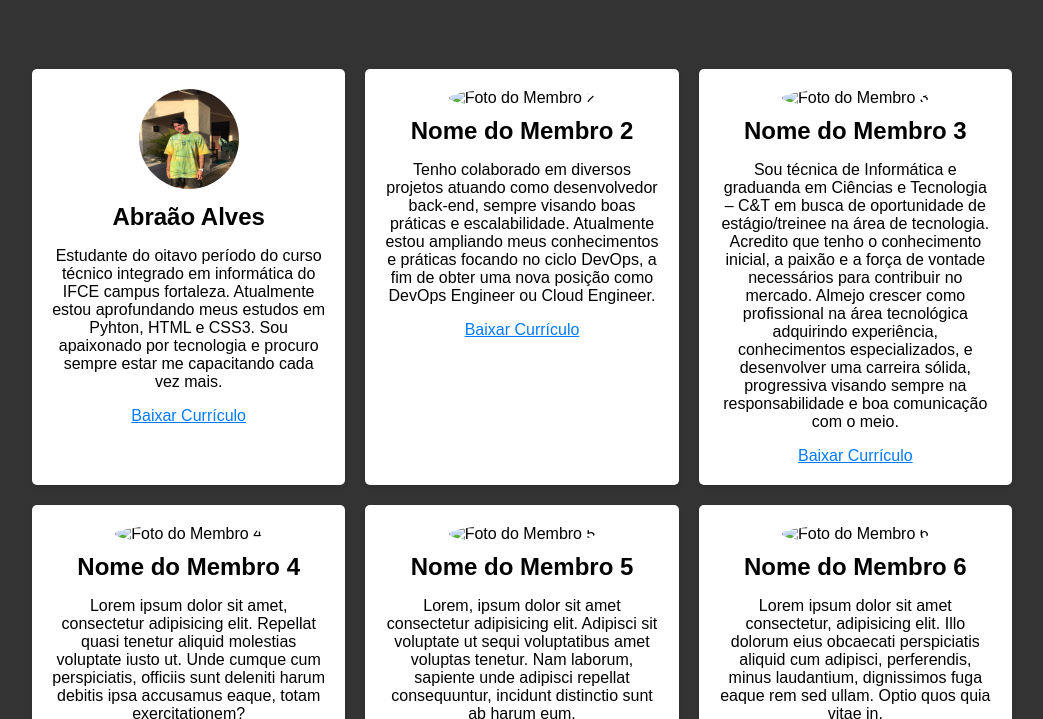
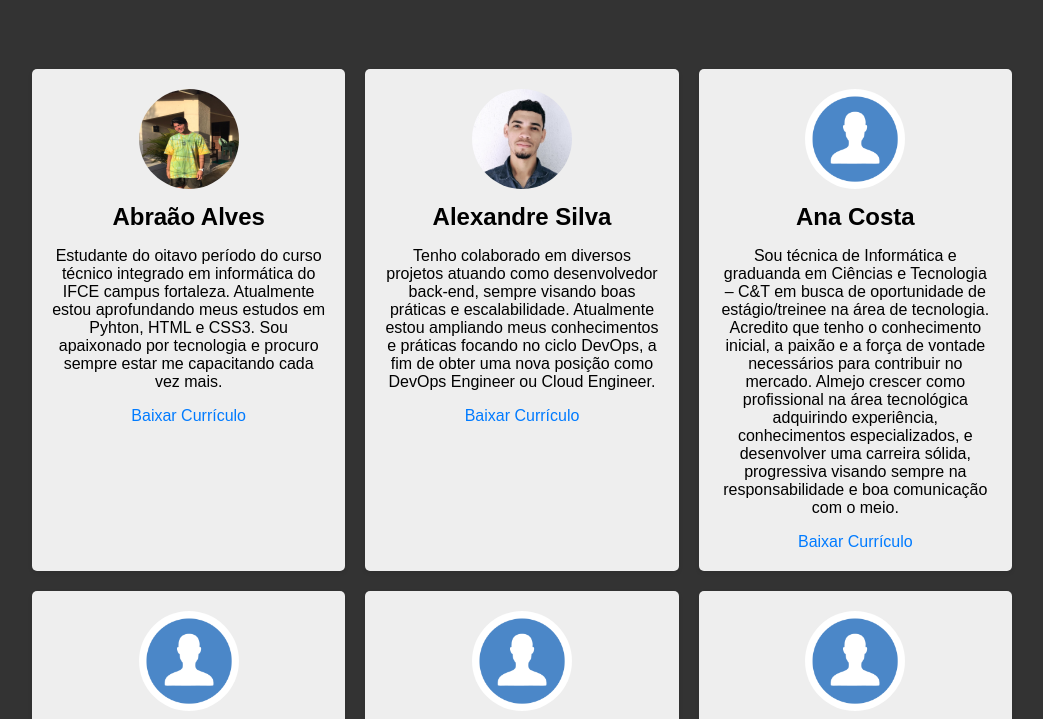
Before and after one commit to AbraaoAlvs/Portfolio---EDN, a plain HTML site: page index.html in a window 1280 px wide. Shown: the part 81-800 px from the top of the page, without its empty margins (118-1161 px from the left). Drawn offline with Linux system fonts and the light colour scheme.

Commit message:
add files

```diff
--- a/index.html
+++ b/index.html
@@ -24,9 +24,9 @@
       </div>
       <div class="member">
         <div class="member-info">
-          <img src="foto2.jpg" alt="Foto do Membro 2">
+          <img src="foto2.jpeg" alt="Foto do Membro 2">
           <div class="member-text">
-            <h2>Nome do Membro 2</h2>
+            <h2>Alexandre Silva</h2>
             <p>Tenho colaborado em diversos projetos atuando como desenvolvedor back-end, sempre visando boas práticas e escalabilidade. Atualmente estou ampliando meus conhecimentos e práticas focando no ciclo DevOps, a fim de obter uma nova posição como DevOps Engineer ou Cloud Engineer.</p>
             <a href="AlexandreSilvaCV23.pdf" download>Baixar Currículo</a>
           </div>
@@ -34,9 +34,9 @@
       </div>
       <div class="member">
         <div class="member-info">
-          <img src="foto3.jpg" alt="Foto do Membro 3">
+          <img src="semfoto.jpg" alt="Foto do Membro 3">
           <div class="member-text">
-            <h2>Nome do Membro 3</h2>
+            <h2>Ana Costa</h2>
             <p>Sou técnica de Informática e graduanda em Ciências e Tecnologia – C&T em busca de oportunidade
                 de estágio/treinee na área de tecnologia. Acredito que tenho o conhecimento inicial, a paixão e a
                 força de vontade necessários para contribuir no mercado. Almejo crescer como profissional na área
@@ -50,7 +50,7 @@
     <div class="row">
       <div class="member">
         <div class="member-info">
-          <img src="foto4.jpg" alt="Foto do Membro 4">
+          <img src="semfoto.jpg" alt="Foto do Membro 4">
           <div class="member-text">
             <h2>Nome do Membro 4</h2>
             <p>Lorem ipsum dolor sit amet, consectetur adipisicing elit. Repellat quasi tenetur aliquid molestias voluptate iusto ut. Unde cumque cum perspiciatis, officiis sunt deleniti harum debitis ipsa accusamus eaque, totam exercitationem?</p>
@@ -60,7 +60,7 @@
       </div>
       <div class="member">
         <div class="member-info">
-          <img src="foto5.jpg" alt="Foto do Membro 5">
+          <img src="semfoto.jpg" alt="Foto do Membro 5">
           <div class="member-text">
             <h2>Nome do Membro 5</h2>
             <p>Lorem, ipsum dolor sit amet consectetur adipisicing elit. Adipisci sit voluptate ut sequi voluptatibus amet voluptas tenetur. Nam laborum, sapiente unde adipisci repellat consequuntur, incidunt distinctio sunt ab harum eum.</p>
@@ -70,7 +70,7 @@
       </div>
       <div class="member">
         <div class="member-info">
-          <img src="foto6.jpg" alt="Foto do Membro 6">
+          <img src="semfoto.jpg" alt="Foto do Membro 6">
           <div class="member-text">
             <h2>Nome do Membro 6</h2>
             <p>Lorem ipsum dolor sit amet consectetur, adipisicing elit. Illo dolorum eius obcaecati perspiciatis aliquid cum adipisci, perferendis, minus laudantium, dignissimos fuga eaque rem sed ullam. Optio quos quia vitae in.</p>
--- a/styles.css
+++ b/styles.css
@@ -29,7 +29,7 @@ header {
 .member {
   width: 300px;
   text-align: center;
-  background-color: #fff;
+  background-color: #eeeeee;
   padding: 20px;
   border-radius: 5px;
   box-shadow: 0 2px 4px rgba(0, 0, 0, 0.1);
@@ -50,6 +50,7 @@ a {
   display: block;
   margin-top: 10px;
   color: #007bff;
+  text-decoration: none;
 }
 
 a:hover {
```
Also changed, not shown: foto2.jpeg (added), semfoto.jpg (added).
